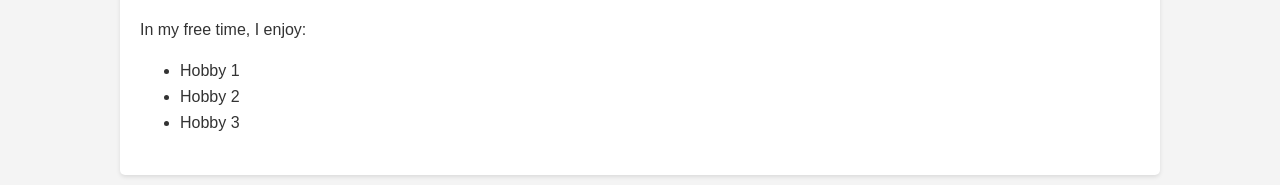
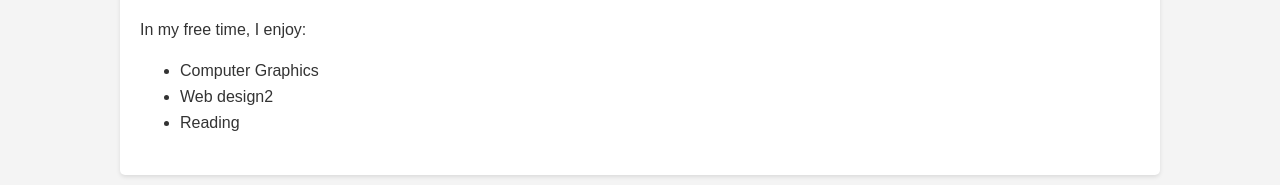
Before and after one commit to nchalissery/nchalissery, a plain HTML site: page About.html in a window 1280 px wide. Shown: the part 952-1137 px from the top of the page. Drawn offline with Linux system fonts and the light colour scheme.

Commit message:
Update About.html

```diff
--- a/About.html
+++ b/About.html
@@ -119,7 +119,7 @@
             <h2>Hobbies & Interests</h2>
             <p>In my free time, I enjoy:</p>
             <ul>
-                <li>Hobby 1</li>
-                <li>Hobby 2</li>
-                <li>Hobby 3</li>
+                <li>Computer Graphics</li>
+                <li>Web design2</li>
+                <li>Reading</li>
             </
```
